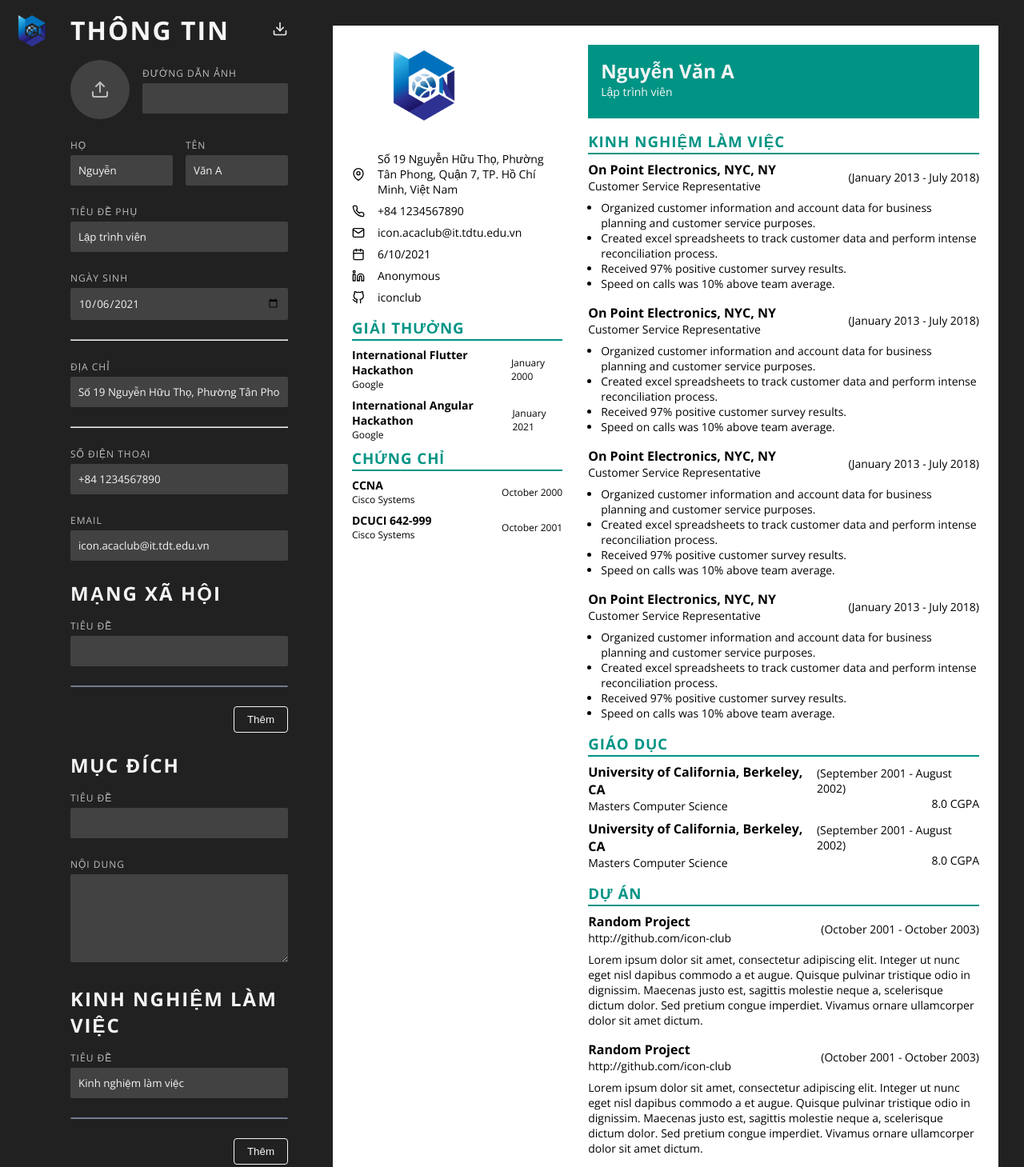
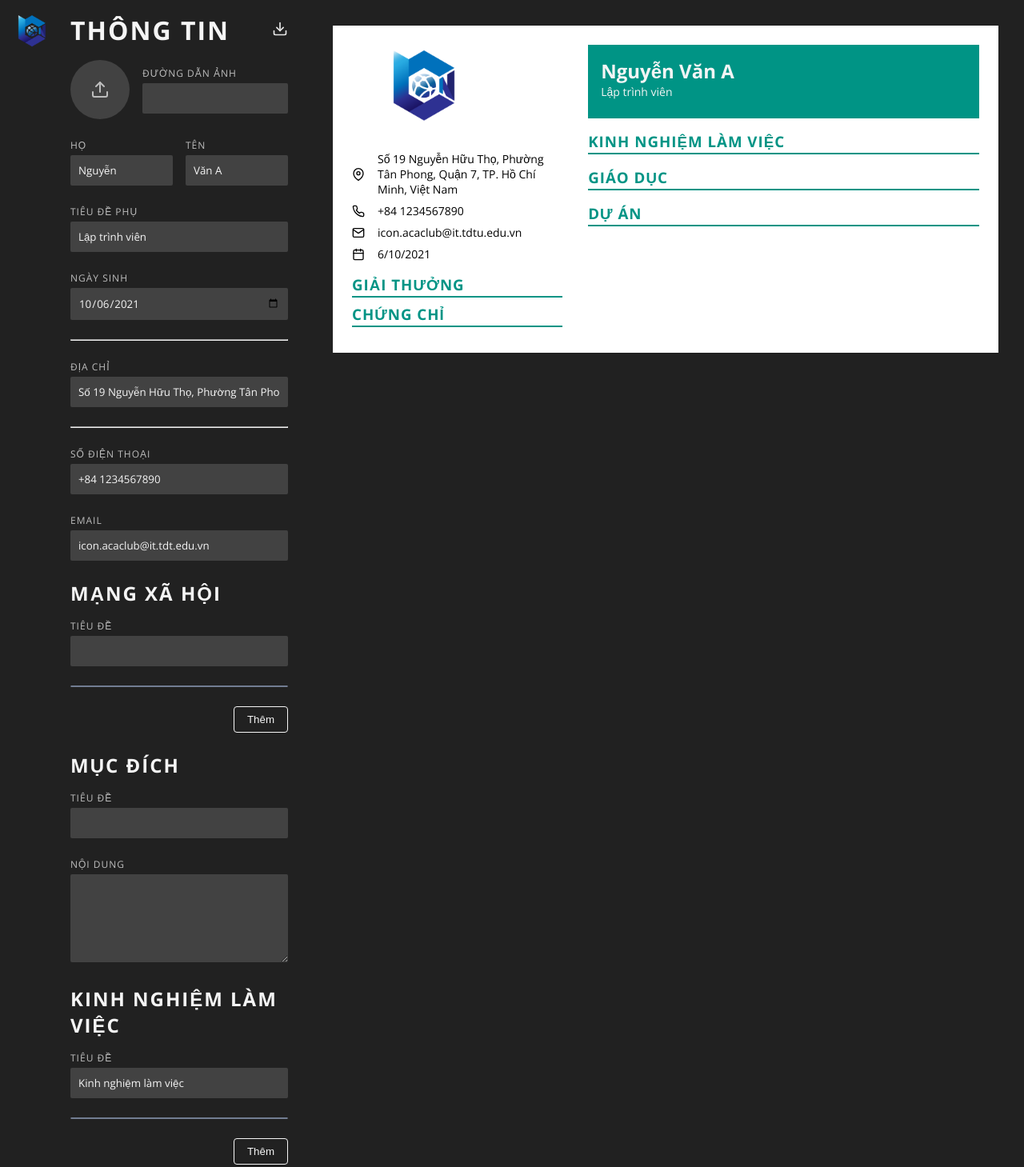
Before and after one commit to NiteArie/super-duper-parakeet, a plain HTML site: page index.html in a window 1280 px wide. Shown: the top 1459 px of the page at 80% size. Drawn offline with nearby package versions, Linux system fonts and the light colour scheme.

Commit message:
refactor: remove intial data

```diff
--- a/index.html
+++ b/index.html
@@ -275,7 +275,7 @@
                             </p>
                         </div>
 
-                        <div class="cv__social">
+                        <!-- <div class="cv__social">
                             <img class="cv__social-icon" src="assets/images/linkedin.svg">
                             <p class="cv__social-content">
                                 Anonymous
@@ -287,7 +287,7 @@
                             <p class="cv__social-content">
                                 iconclub
                             </p>
-                        </div>
+                        </div> -->
                     </div>
 
                     <div class="cv__awards" id="js-awards">
@@ -295,7 +295,7 @@
                             Giải thưởng
                         </h3>
 
-                        <div class="cv__award">
+                        <!-- <div class="cv__award">
                             <div class="cv__award-left">
                                 <p class="cv__award-title">
                                     International Flutter Hackathon
@@ -317,7 +317,7 @@
                                 </p>
                             </div>
                             <p class="cv__award-time">January 2021</p>
-                        </div>
+                        </div> -->
                     </div>
 
                     <div class="cv__certificates" id="js-certificates">
@@ -325,7 +325,7 @@
                             Chứng chỉ
                         </h3>
 
-                        <div class="cv__certificate">
+                        <!-- <div class="cv__certificate">
                             <div class="cv__certificate-left">
                                 <p class="cv__certificate-title">
                                     CCNA
@@ -347,7 +347,7 @@
                                 </p>
                             </div>
                             <p class="cv__certificate-time">October 2001</p>
-                        </div>
+                        </div> -->
                     </div>
 
                 </div>
@@ -371,7 +371,7 @@
                             Kinh nghiệm làm việc
                         </h3>
 
-                        <div class="cv__experience">
+                        <!-- <div class="cv__experience">
                             <div class="cv__experience-head">
                                 <div class="cv__experience-left">
                                     <p class="cv__experience-company">On Point Electronics, NYC, NY</p>
@@ -481,7 +481,7 @@
                                     </li>
                                 </ul>
                             </div>
-                        </div>
+                        </div> -->
 
                     </div>
                     <div class="cv__educations" id="js-educations">
@@ -489,7 +489,7 @@
                             Giáo dục
                         </h3>
 
-                        <div class="cv__education">
+                        <!-- <div class="cv__education">
                             <div class="cv__education-left">
                                 <p class="cv__education-institution">University of California, Berkeley, CA</p>
                                 <p class="cv__education-fos">Masters Computer Science</p>
@@ -509,7 +509,7 @@
                                 <p class="cv__education-range">(September 2001 - August 2002)</p>
                                 <p class="cv__education-gpa">8.0 CGPA</p>
                             </div>
-                        </div>
+                        </div> -->
                     </div>
 
                     <div class="cv__projects" id="js-projects">
@@ -517,7 +517,7 @@
                             Dự án
                         </h3>
 
-                        <div class="cv__project">
+                        <!-- <div class="cv__project">
                             <div class="cv__project-head">
                                 <div class="cv__project-left">
                                     <p class="cv__project-title">Random Project</p>
@@ -557,7 +557,7 @@
                                     imperdiet. Vivamus ornare ullamcorper dolor sit amet dictum.
                                 </p>
                             </div>
-                        </div>
+                        </div> -->
                     </div>
                 </div>
     </main>
```
